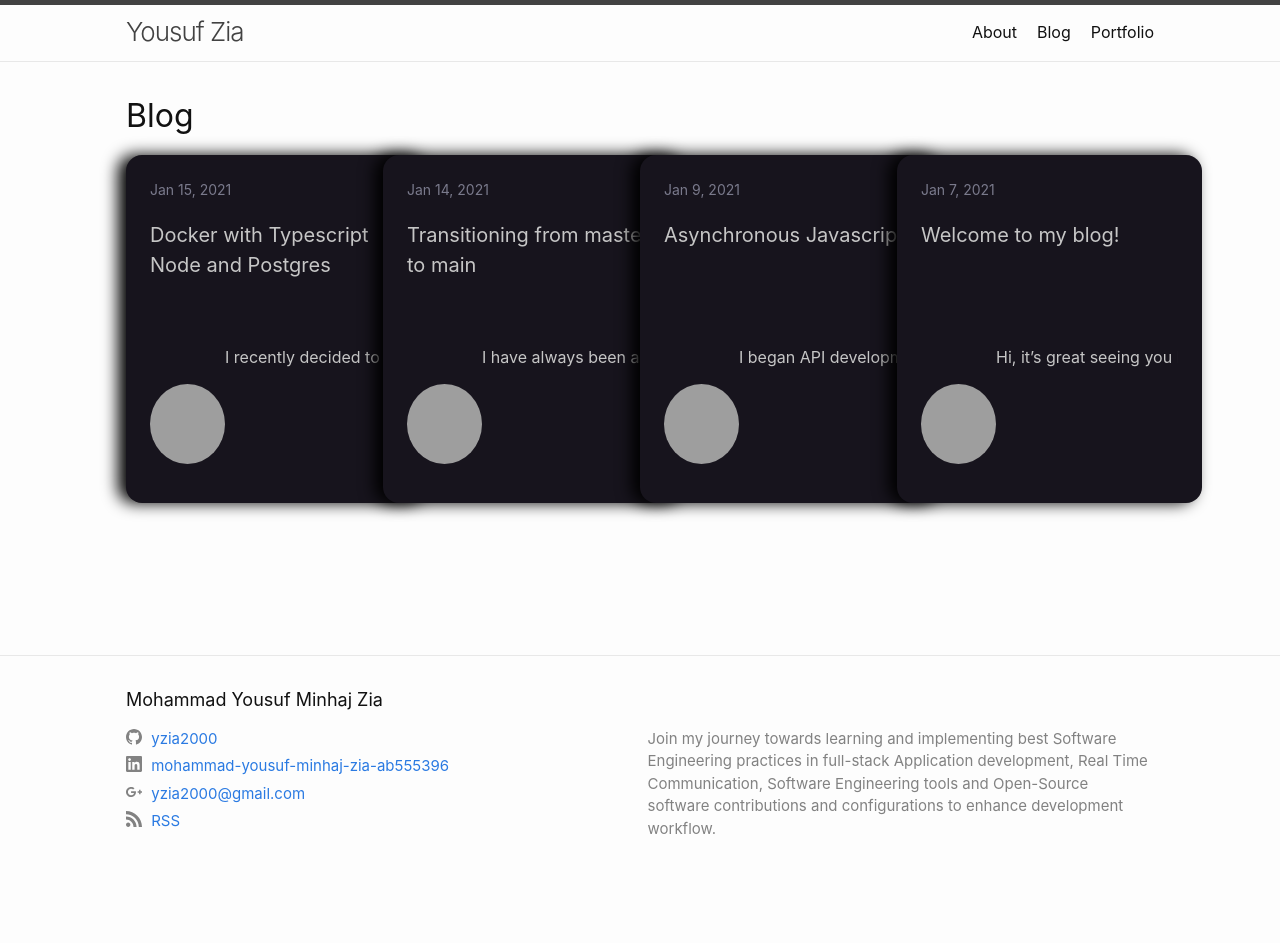
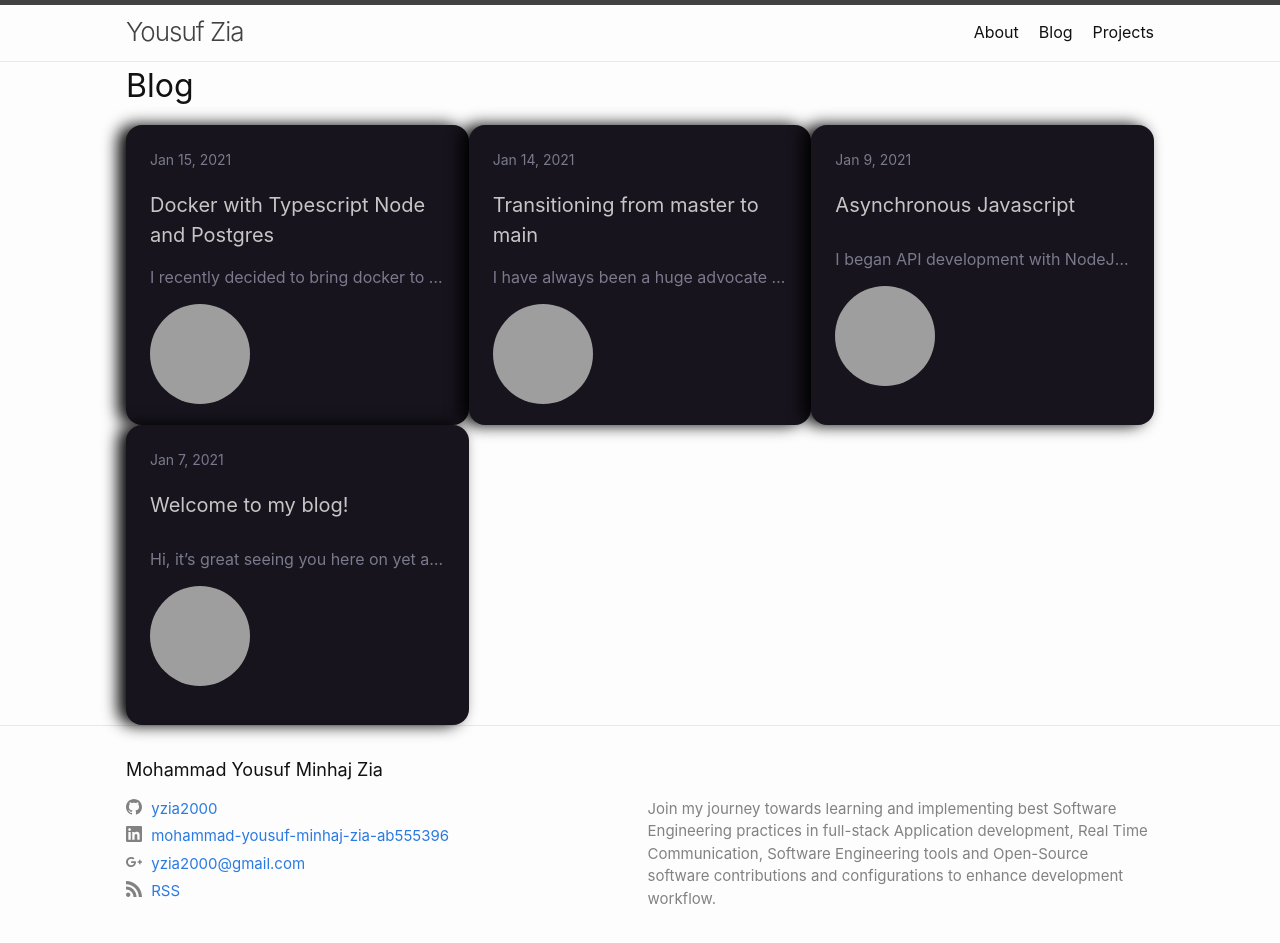
Before and after one commit to yzia2000/yzia2000.github.io, a Jekyll site: the page built from blog/index.markdown, in a window 1280 px wide, cut to the strip 0-970 px from the top of the page. Shown: the top 943 px of the strip. Built offline with Jekyll 4.4.1, drawn with Linux system fonts in a browser that asks for light colours; before the commit the page ends 900 px from its top, so only the background shows below that; grey boxes are pictures that could not be loaded.

Commit message:
made final card stack changes

```diff
--- a/_config.yml
+++ b/_config.yml
@@ -26,7 +26,7 @@ description: >- # this means to ignore newlines until "baseurl:"
   practices in full-stack Application development, Real Time Communication,
   Software Engineering tools and Open-Source software contributions and configurations to
   enhance development workflow.
-baseurl: "/blog" # the subpath of your site, e.g. /blog
+baseurl: "" # the subpath of your site, e.g. /blog
 url: "https://yzia2000.github.io" # the base hostname & protocol for your site, e.g. http://example.com
 show_excerpts: true
 github_username:  yzia2000
--- a/_layouts/default.html
+++ b/_layouts/default.html
@@ -7,7 +7,7 @@
 
     {%- include header.html -%}
 
-    <main class="page-content" aria-label="Content">
+    <main class="pbox-sizing:border-boxage-content" aria-label="Content">
       <div class="wrapper">
         {{ content }}
       </div>
--- a/_layouts/post.html
+++ b/_layouts/post.html
@@ -3,7 +3,7 @@ layout: default
 ---
 <article class="post h-entry" itemscope itemtype="http://schema.org/BlogPosting">
   <header class="post-header">
-    <img class="post-image" src="{{ page.image | relative_url }}"></img>
+    <img class="post-image" src="{{ post.image | relative_url }}"></img>
     <h1 class="post-title p-name" itemprop="name headline">{{ page.title | escape }}</h1>
     <p class="post-meta">
       <time class="dt-published" datetime="{{ page.date | date_to_xmlschema }}" itemprop="datePublished">
--- a/_sass/minima/_layout.scss
+++ b/_sass/minima/_layout.scss
@@ -269,11 +269,12 @@
 .card-list {
     margin-left: 0;
     display: grid;
-    grid-template-columns: repeat(auto-fit, minmax(200px, 1fr));
+    grid-template-columns: repeat(auto-fit, minmax(300px, 1fr));
+    grid-auto-rows: 300px;
 }
 
 .card {
-    height: 300px;
+    height: 100%;
     width: 100%;
     padding: 1.5rem;
     border-radius: 16px;
@@ -286,10 +287,11 @@
     clear: both;
     position: relative;
     text-overflow: ellipsis;
+    box-sizing: border-box;
 }
 
 .card:focus-within~.card, .card:hover~.card {
-    transform: translateX(50px);
+    transform: translateX(10px);
 }
 
 .card:hover {
@@ -337,31 +339,25 @@
 }
 
 .excerpt {
-    margin: 3rem 0 0;
-    display: grid;
-    grid-template-columns: 75px 1fr;
-    align-items: center;
     position: relative;
-    white-space: nowrap;
-    overflow: hidden;
-    text-overflow: ellipsis;
 }
 
 .excerpt img {
-    width: 80px;
-    height: 80px;
+    shape-outside: circle();
+    width: 100px;
+    height: 100px;
     border-radius: 100%;
-    filter: grayscale(30%);
-    display: relative;
-    left: 10px;
-    right: 10px;
+    filter: grayscale(40%);
+    float:left;
 }
 
-@media only screen and (max-width: 600px) {
-  .card-list {
-      display: block;
-  }
-  .card {
-      width:85%;
-  }
+.excerpt p {
+    font-size: 16px;
+    color: #7a7a8c;
+    width: 100%;
+    display: block;
+    display:block;
+    overflow: hidden;
+    white-space: nowrap;
+    text-overflow: ellipsis;
 }
--- a/portfolio/index.markdown
+++ b/portfolio/index.markdown
@@ -3,7 +3,6 @@
 # To modify the layout, see https://jekyllrb.com/docs/themes/#overriding-theme-defaults
 
 layout: portfolio
-title: "Portfolio"
-list_title: "Projects"
+title: "Projects"
 categories: Portfolio
 ---
```
